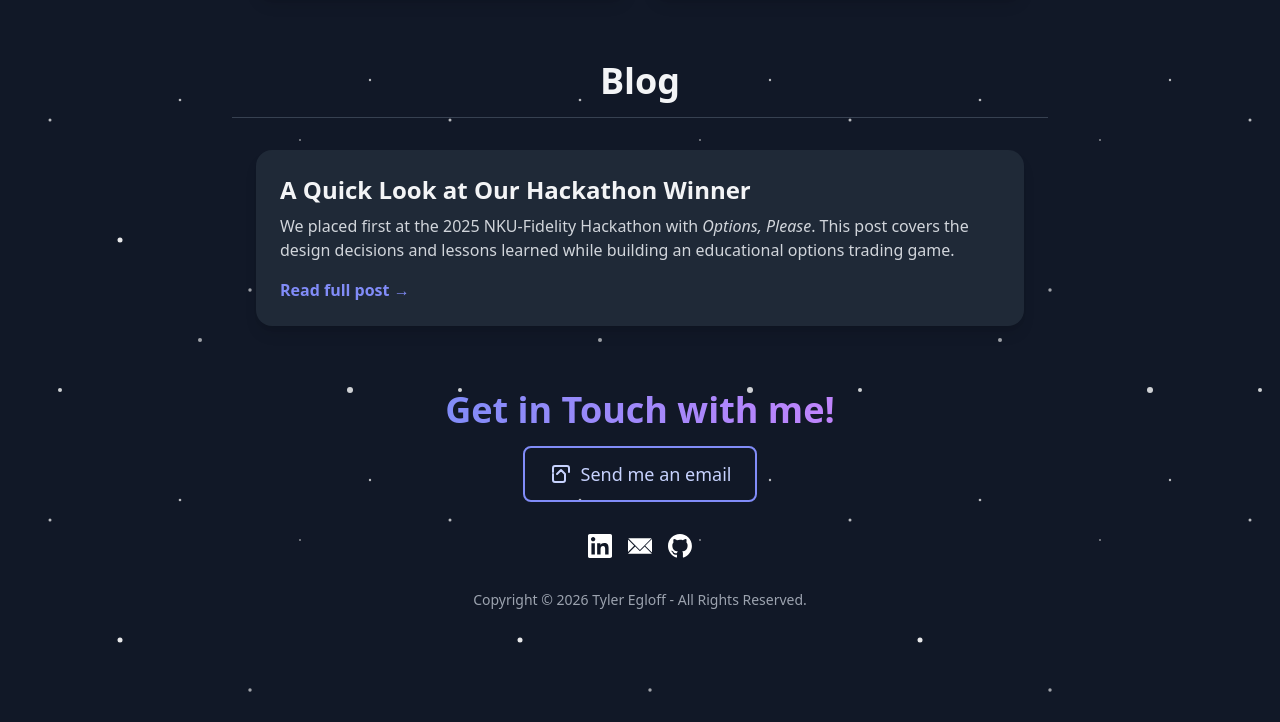
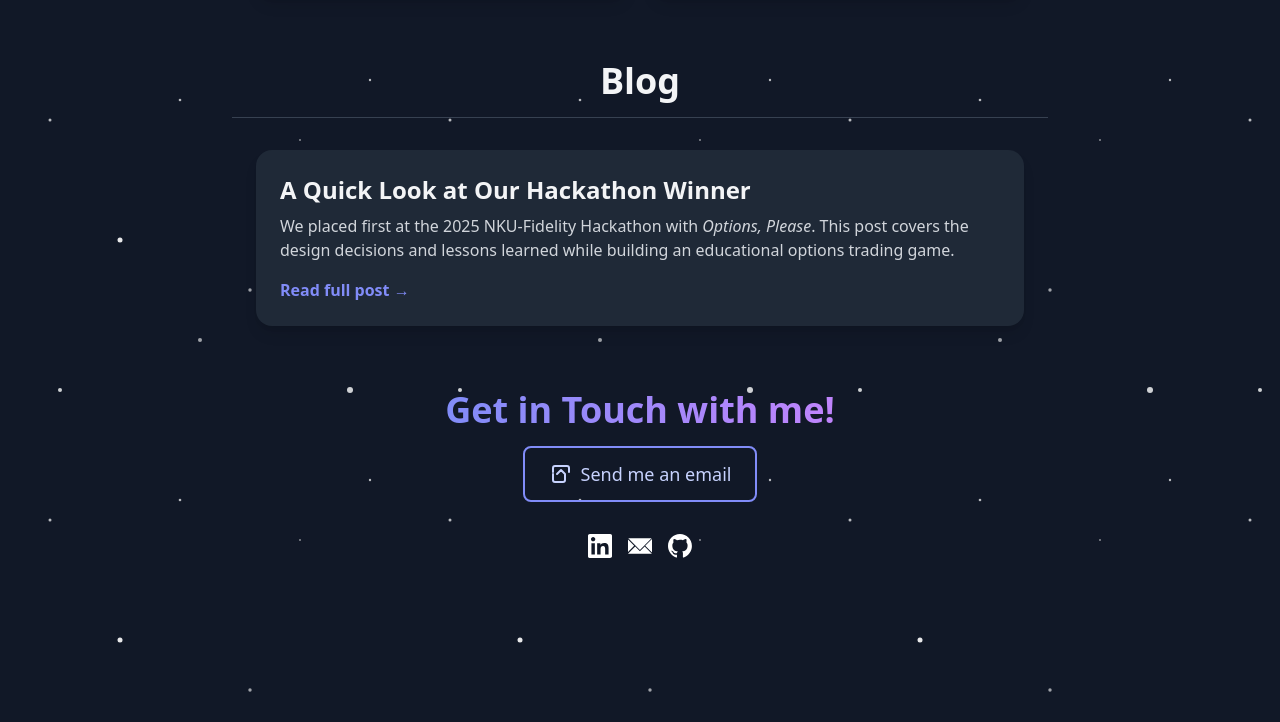
Before and after one commit to TylerEgloff/PersonalWebsite, a plain HTML site: page index.html in a window 1280 px wide. Shown: the part 3160-3882 px from the top of the page. Drawn offline with nearby package versions, Linux system fonts and the light colour scheme; a web font is replaced by a local one.

Commit message:
Remove Copyright footer
TODO:
- System to instantiate blog pages from .md files
- Reduce vertical margins, especially between the header and a section when viewed individually.

```diff
--- a/index.html
+++ b/index.html
@@ -547,9 +547,6 @@
                     </a>
                 </div>
             </div>
-            <p class="text-center text-gray-400 mt-8 text-sm">
-                Copyright © 2026 Tyler Egloff - All Rights Reserved.
-            </p>
         </section>
     </main>
 
```
